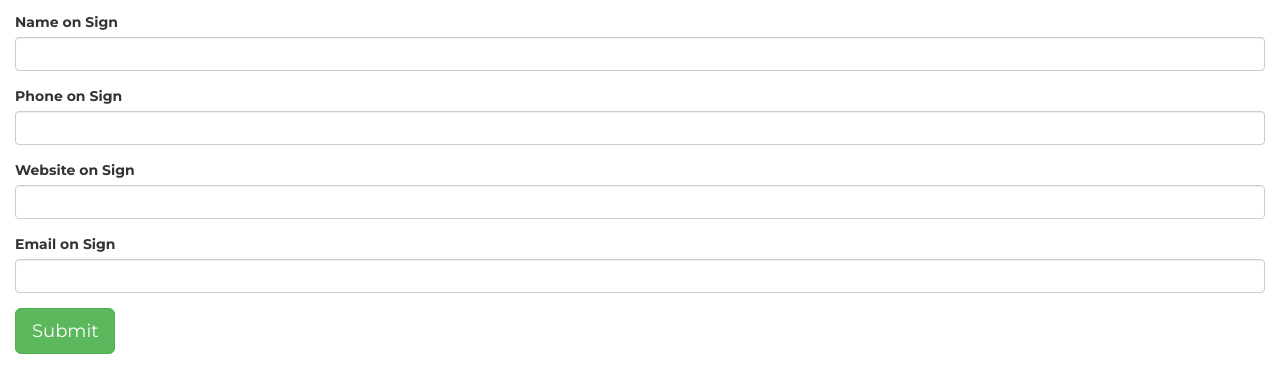
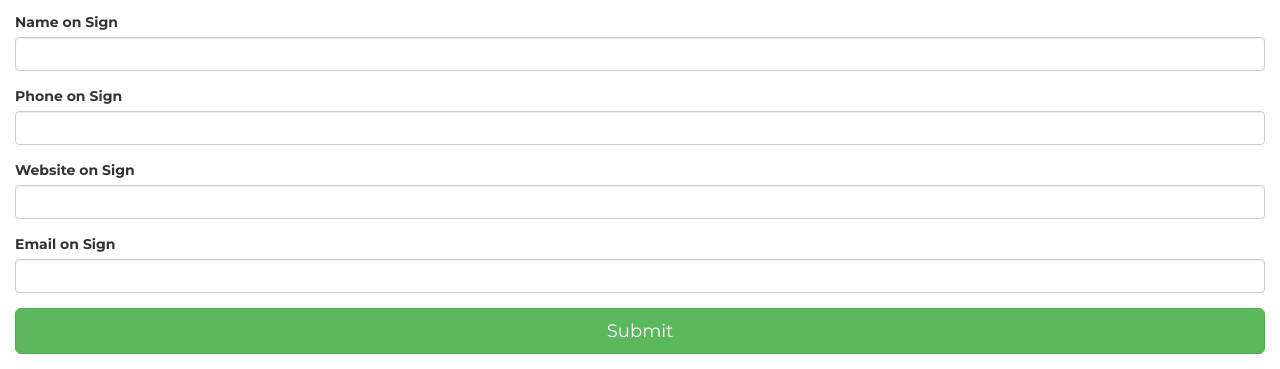
Before and after one commit to jmhollinger/row-signage-tracker, a plain HTML site: page index.html in a window 1280 px wide. Shown: the part 504-873 px from the top of the page. Drawn offline with nearby package versions, Linux system fonts and the light colour scheme; some packages are replaced by stand-ins of ours.

Commit message:
Add Larger Button

```diff
--- a/css/custom.css
+++ b/css/custom.css
@@ -9,3 +9,9 @@ font-family: Montserrat; Helvetica, san-serif;
 #map-canvas {
     height: 250px;
 }
+
+.btn-responsive {
+  white-space: normal;
+  width: 100%;
+  margin-bottom: 15px;
+}
--- a/index.html
+++ b/index.html
@@ -81,7 +81,7 @@
   <label>Email on Sign</label>
   <input type="text" class="form-control"></input>
 </div>
-<button class="btn btn-lg btn-success" onclick="alert('Report Received!')">Submit</button>
+<button class="btn btn-lg btn-success btn-responsive" onclick="alert('Report Received!')">Submit</button>
 </form>
   </div>
     <!-- Bootstrap core JavaScript
```
